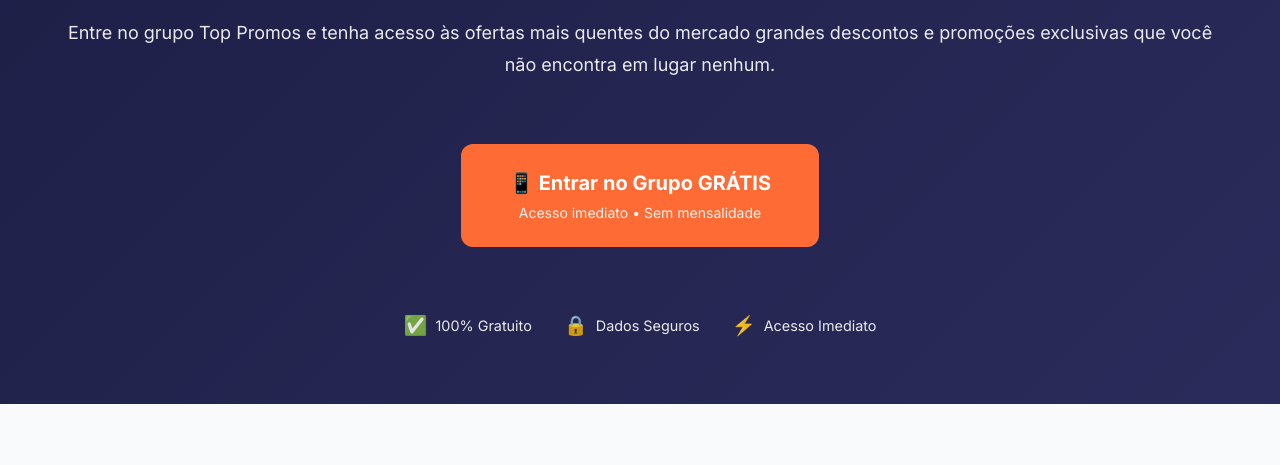
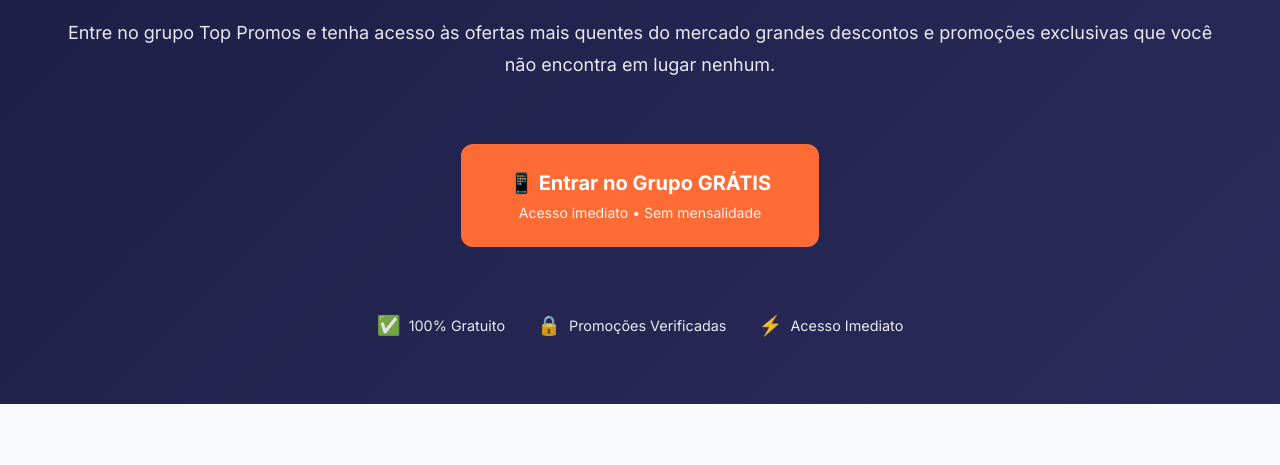
Before and after one commit to mynd-ia/promohome, a plain HTML site: page index.html in a window 1280 px wide. Shown: the part 258-723 px from the top of the page. Drawn offline with nearby package versions, Linux system fonts and the light colour scheme.

Commit message:
Update index.html

```diff
--- a/index.html
+++ b/index.html
@@ -60,7 +60,7 @@
                     </div>
                     <div class="trust-item">
                         <span class="trust-icon">🔒</span>
-                        <span>Dados Seguros</span>
+                        <span>Promoções Verificadas</span>
                     </div>
                     <div class="trust-item">
                         <span class="trust-icon">⚡</span>
```
